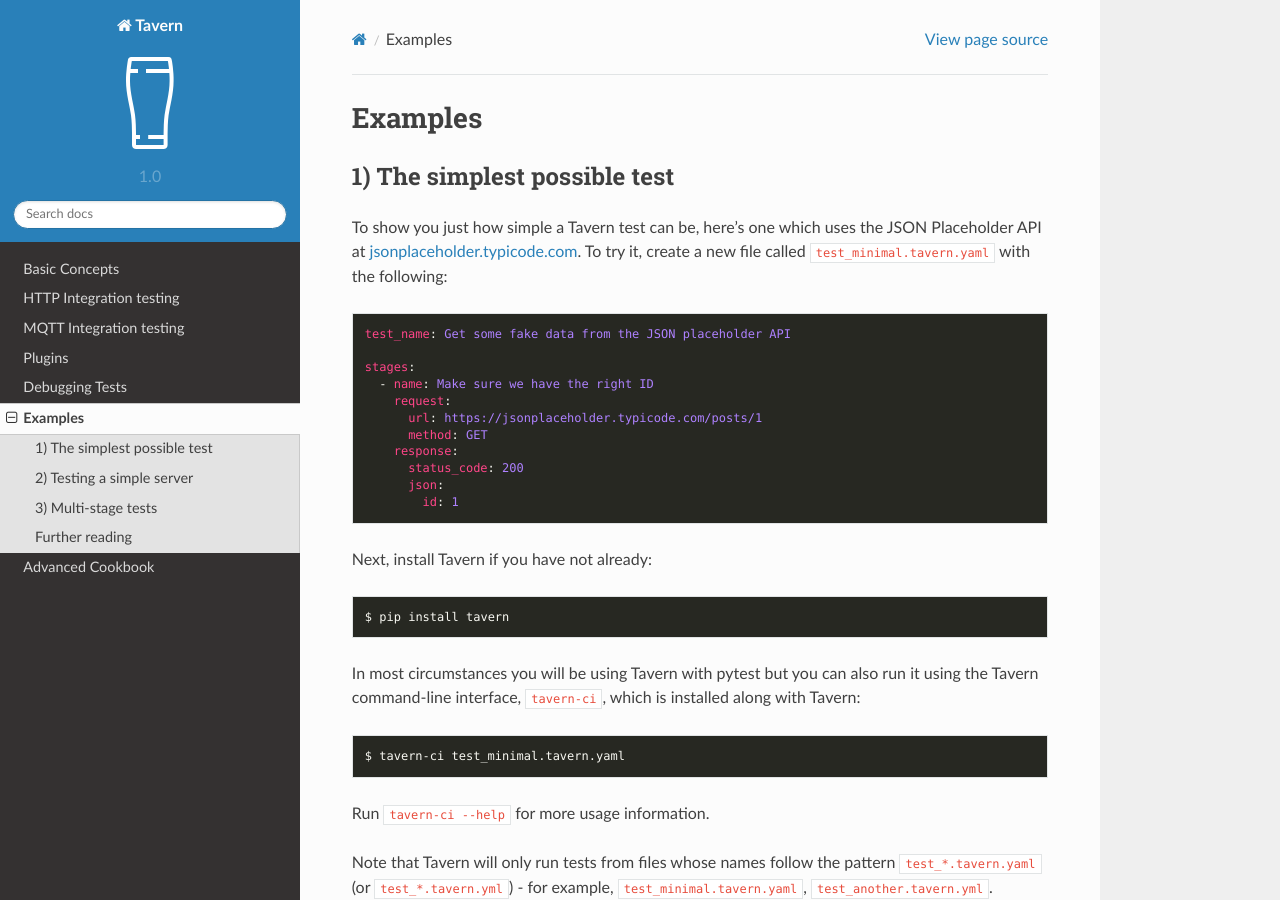
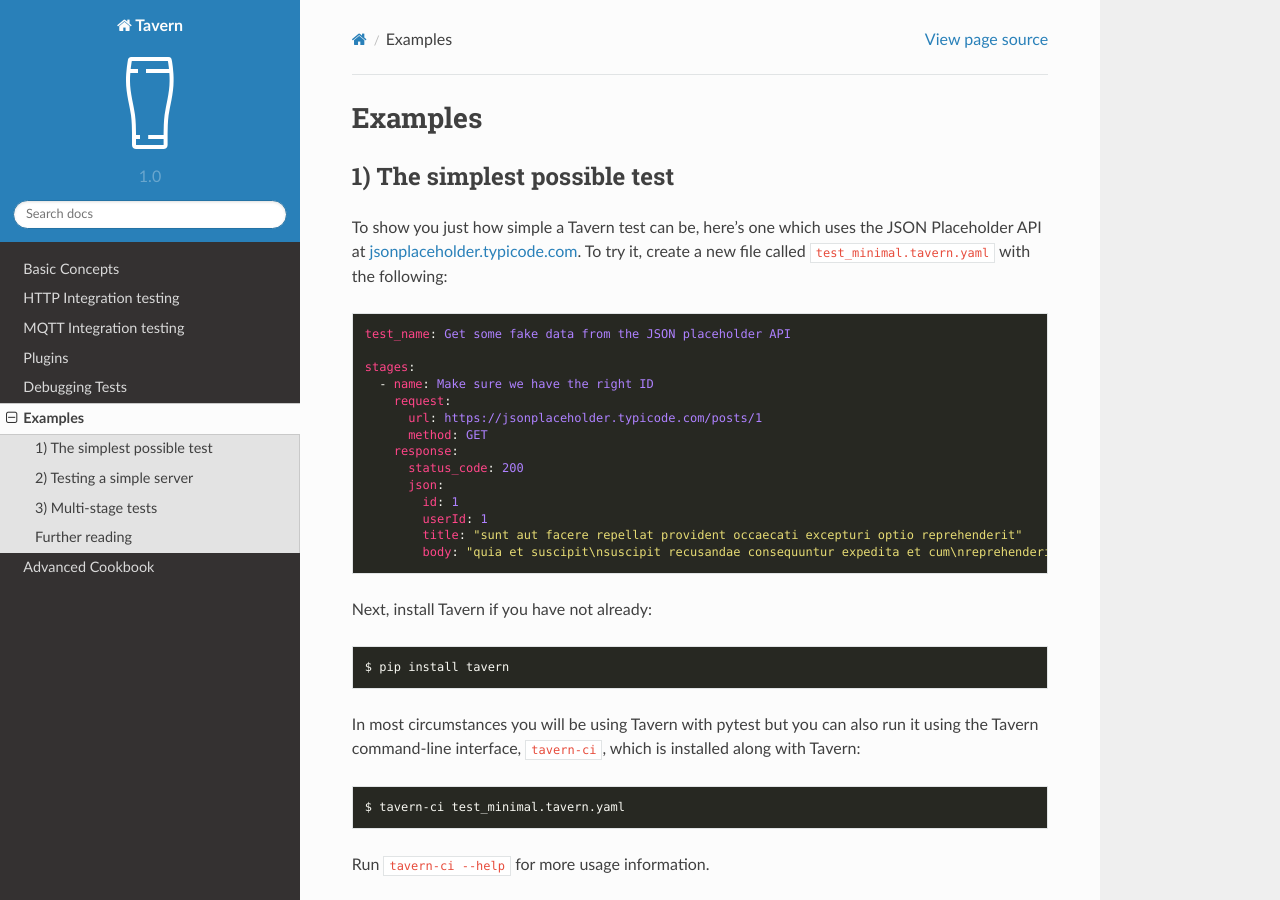
Before and after one commit to taverntesting/tavern, a Sphinx documentation site: the page built from docs/source/examples.md, in a window 1280 px wide and 900 px high. Built offline with Sphinx 7.4.7 and the Read the Docs theme 2.0.0, drawn with Linux system fonts in a browser that asks for light colours; formulas are drawn with MathJax 3.

````diff
--- a/README.rst
+++ b/README.rst
@@ -60,6 +60,9 @@ Then, let's create a basic test, ``test_minimal.tavern.yaml``:
           status_code: 200
           json:
             id: 1
+            userId: 1
+            title: "sunt aut facere repellat provident occaecati excepturi optio reprehenderit"
+            body: "quia et suscipit\nsuscipit recusandae consequuntur expedita et cum\nreprehenderit molestiae ut ut quas totam\nnostrum rerum est autem sunt rem eveniet architecto"
 
 This file can have any name, but if you intend to use Pytest with
 Tavern, it will only pick up files called ``test_*.tavern.yaml``.
--- a/docs/source/examples.md
+++ b/docs/source/examples.md
@@ -16,6 +16,9 @@ stages:
       status_code: 200
       json:
         id: 1
+        userId: 1
+        title: "sunt aut facere repellat provident occaecati excepturi optio reprehenderit"
+        body: "quia et suscipit\nsuscipit recusandae consequuntur expedita et cum\nreprehenderit molestiae ut ut quas totam\nnostrum rerum est autem sunt rem eveniet architecto"
 ```
 
 Next, install Tavern if you have not already:
````
Also changed, not shown: docs/source/basics.md (+3 -0 lines), 1 other file.
